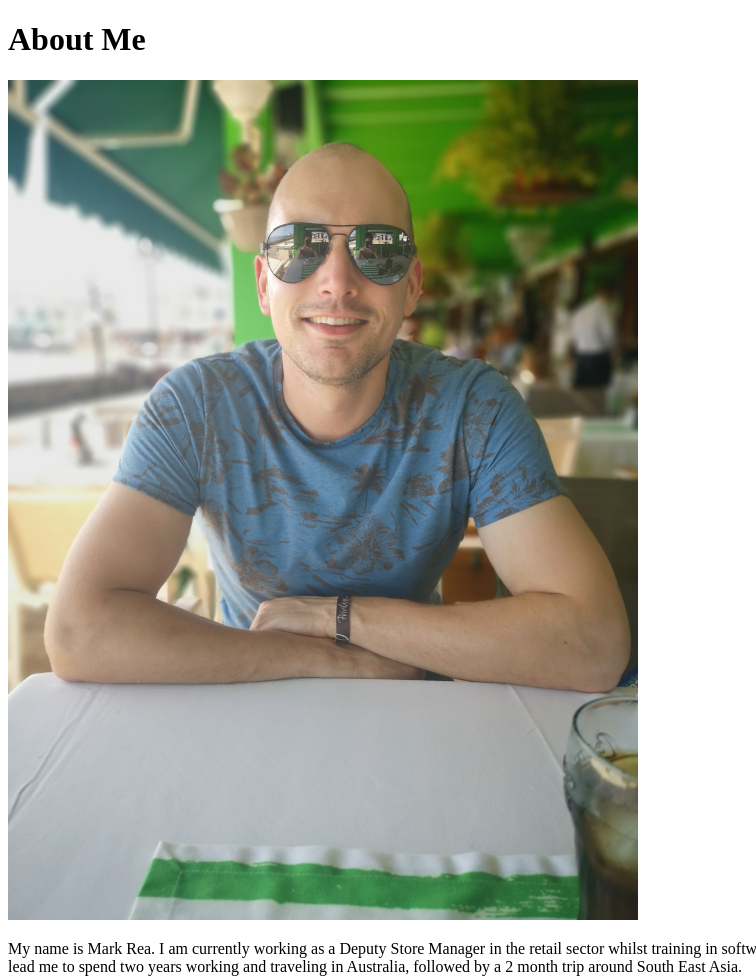
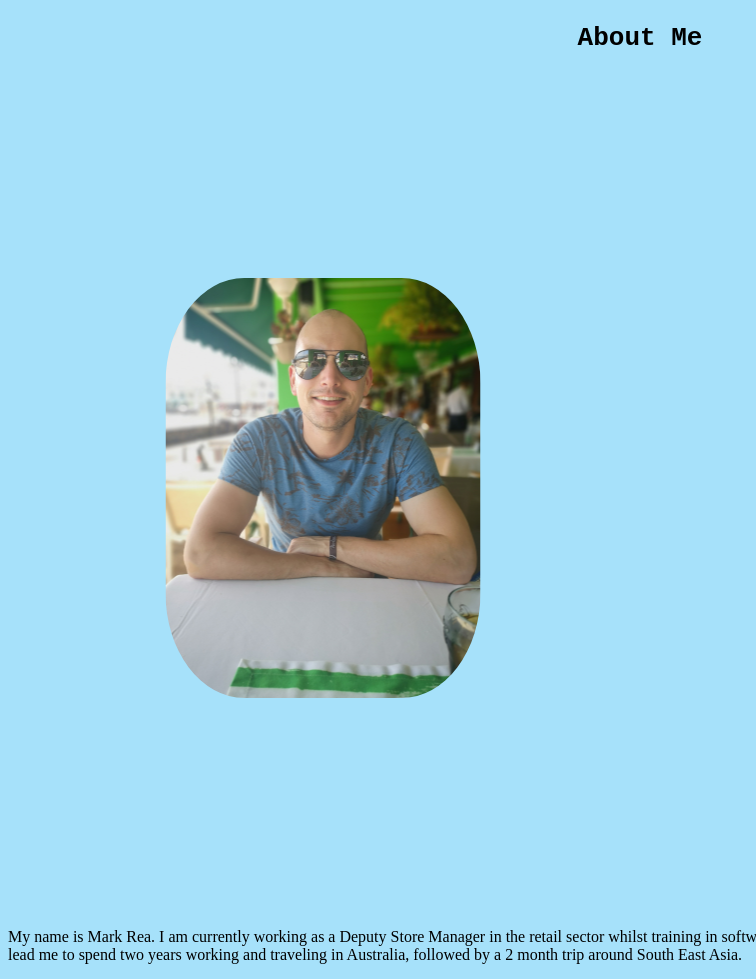
Before and after one commit to markrea/my-portfolio, a plain HTML site: page index.html in a window 1280 px wide. Shown: the top 979 px of the page, without its empty margins (0-756 px from the left). Drawn offline with Linux system fonts and the light colour scheme.

Commit message:
Added style sheet. Just playing around with some styles

```diff
--- a/index.html
+++ b/index.html
@@ -1,5 +1,6 @@
 <!DOCTYPE html>
 <html lang="en">
+    <link rel="stylesheet" type="text/css" href="style.css">
 <head>
     <meta charset="UTF-8">
     <meta name="viewport" content="width=device-width, initial-scale=1.0">
@@ -11,10 +12,11 @@
 </header>
 <body>
 <img src="image_of_MarkRea.jpg" alt="A photo of Mark Rea">
-<p>My name is Mark Rea. I am currently working as a Deputy Store Manager in the retail sector whilst training in software development with Manchester Codes.
+<div>
+    <p>My name is Mark Rea. I am currently working as a Deputy Store Manager in the retail sector whilst training in software development with Manchester Codes.
 
     I have a keen interest in travel which lead me to spend two years working and traveling in Australia, followed by a 2 month trip around South East Asia. </p>
-<br>
+</div>
 <div>
    <h2>Hobbies </h2>
     <ul>
--- /dev/null
+++ b/style.css
@@ -0,0 +1,16 @@
+h1 {
+    margin: 0;
+    border: 0;
+    padding: 15px;
+    text-align: center;
+    font-family: monospace;
+
+}
+body {
+    background-color:#A6E1FA;
+}
+img {
+    border-radius:25%;
+    transform: scale(0.5);
+    ;
+}
```
